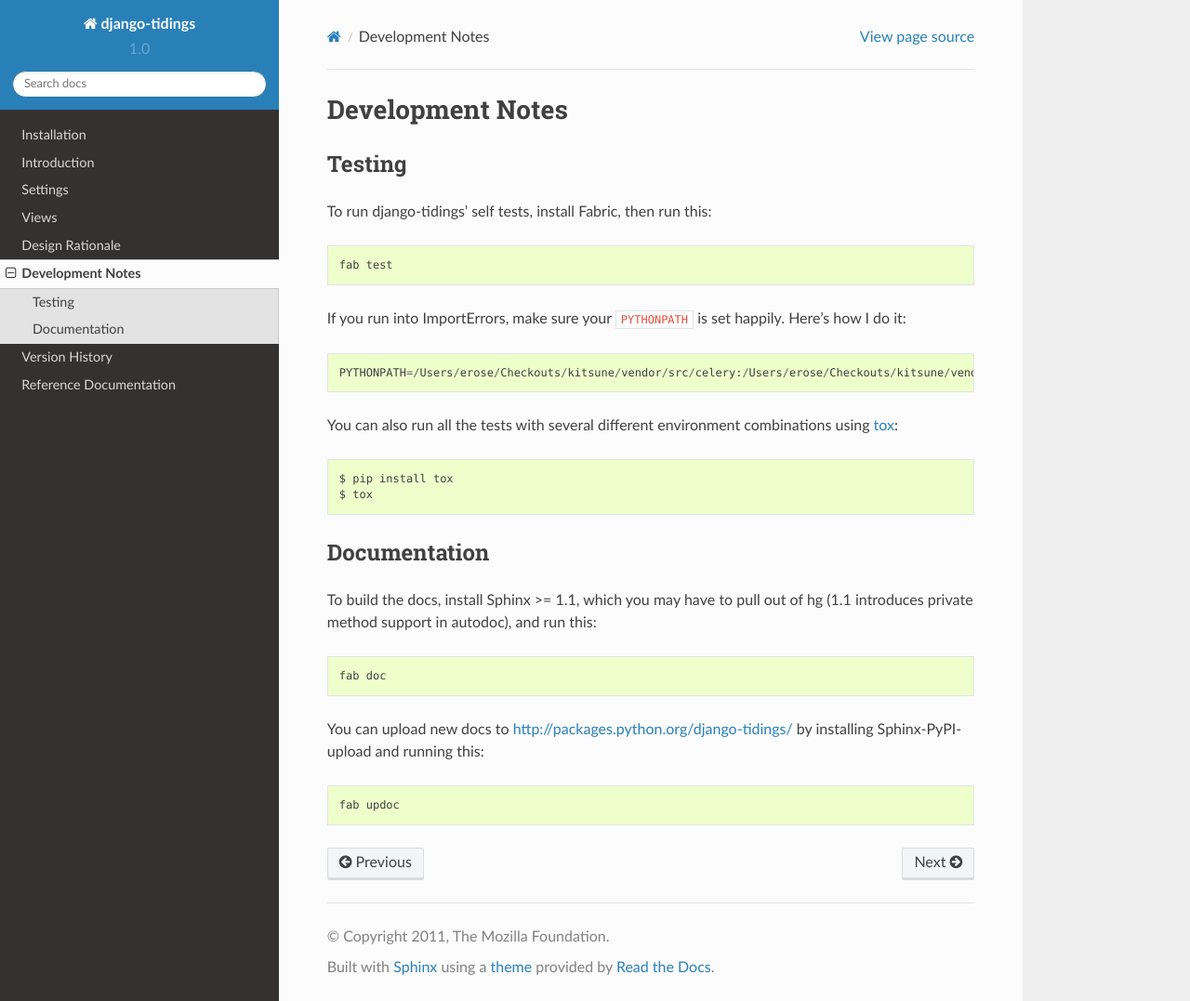
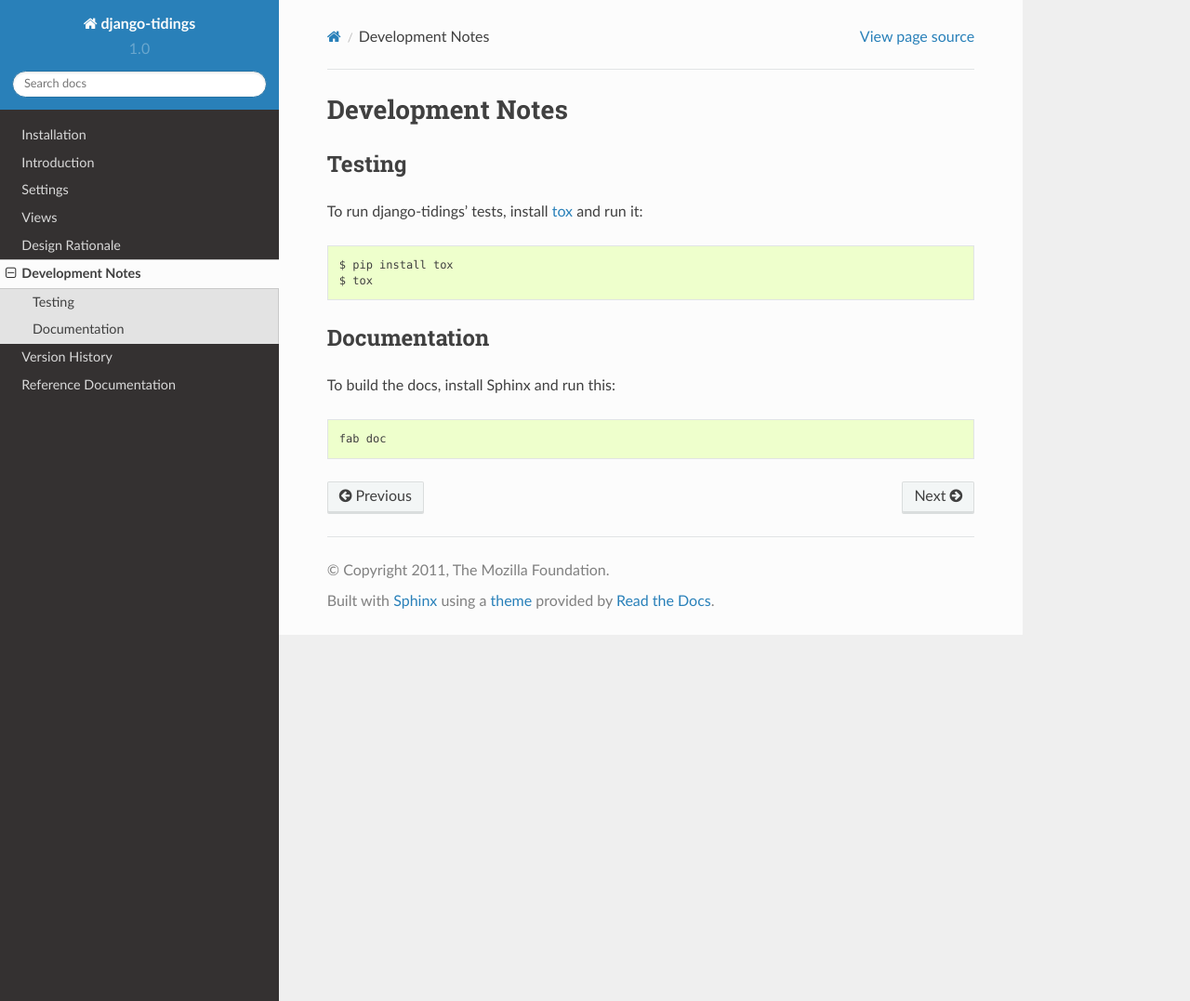
Before and after one commit to mozilla/django-tidings, a Sphinx documentation site: the page built from docs/dev.rst, in a window 1280 px wide and 1077 px high. Shown: the whole window at 93% size. Built offline with Sphinx 7.4.7 and the Read the Docs theme 2.0.0, drawn with Linux system fonts in a browser that asks for light colours.

Commit message:
Various fixes for docs.

```diff
--- a/README.rst
+++ b/README.rst
@@ -23,4 +23,4 @@
 * Optional confirmation of anonymous subscriptions
 * Hook points for customizing any page drawn and any email sent
 
-Please see the full documentation at http://packages.python.org/django-tidings/
+Please see the full documentation at http://django-tidings.readthedocs.org/
--- a/docs/dev.rst
+++ b/docs/dev.rst
@@ -5,31 +5,15 @@
 Testing
 =======
 
-To run django-tidings' self tests, install Fabric, then run this::
-
-  fab test
-
-If you run into ImportErrors, make sure your ``PYTHONPATH`` is set
-happily. Here's how I do it::
-
-  PYTHONPATH=/Users/erose/Checkouts/kitsune/vendor/src/celery:/Users/erose/Checkouts/kitsune/vendor/packages/mock:/Users/erose/Checkouts/kitsune/vendor/src/django:/Users/erose/Checkouts/kitsune/vendor/src/kombu:/Users/erose/Checkouts/kitsune/vendor/src/django-celery fab test
-
-You can also run all the tests with several different environment
-combinations using `tox <http://tox.readthedocs.org/en/latest/>`_::
+To run django-tidings' tests, install
+`tox <http://tox.readthedocs.org/en/latest/>`_ and run it::
 
   $ pip install tox
   $ tox
 
-
 Documentation
 =============
 
-To build the docs, install Sphinx >= 1.1, which you may have to pull out of hg
-(1.1 introduces private method support in autodoc), and run this::
+To build the docs, install Sphinx and run this::
 
   fab doc
-
-You can upload new docs to http://packages.python.org/django-tidings/ by
-installing Sphinx-PyPI-upload and running this::
-
-  fab updoc
```
Also changed, not shown: fabfile.py (+0 -10 lines).
